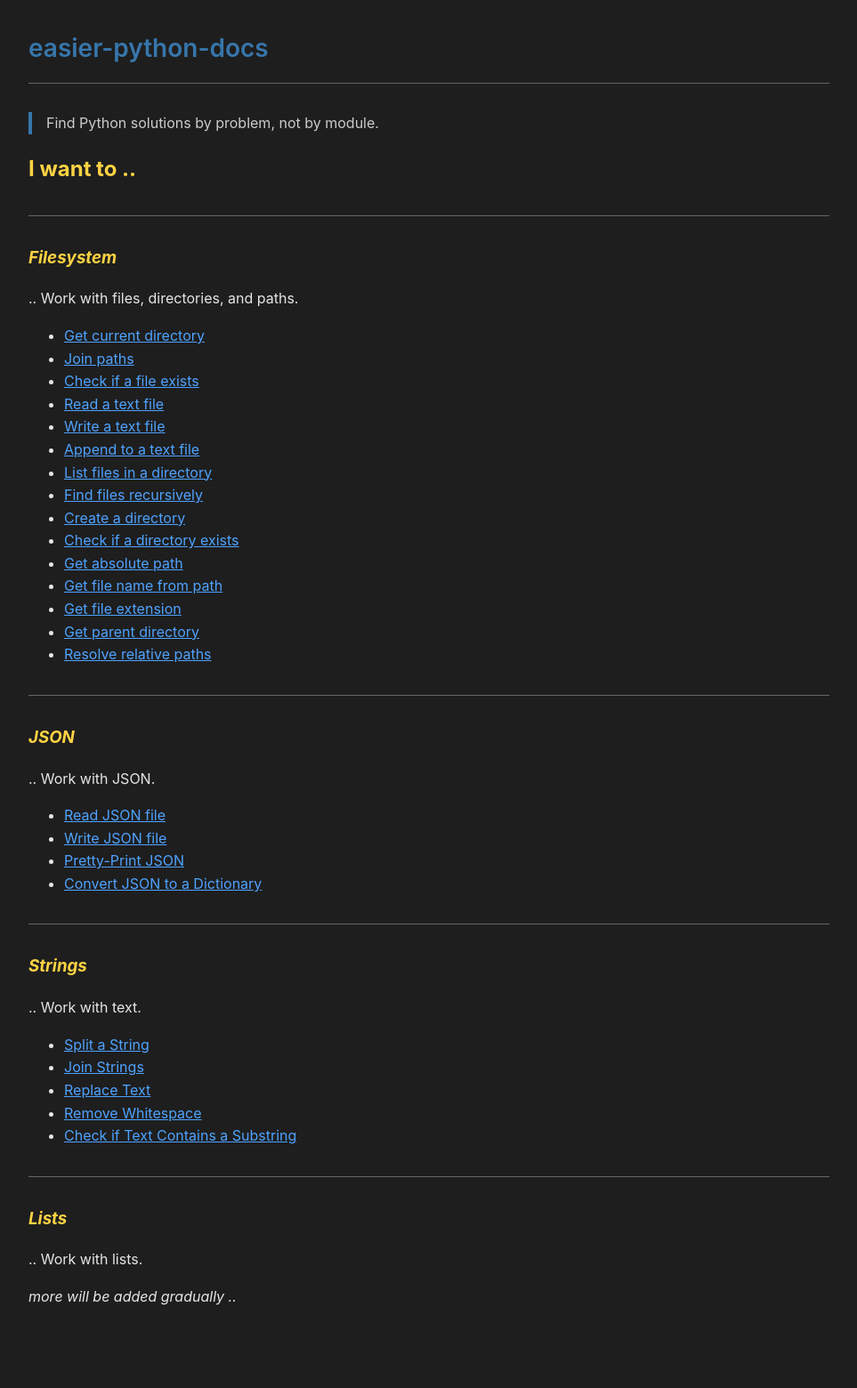
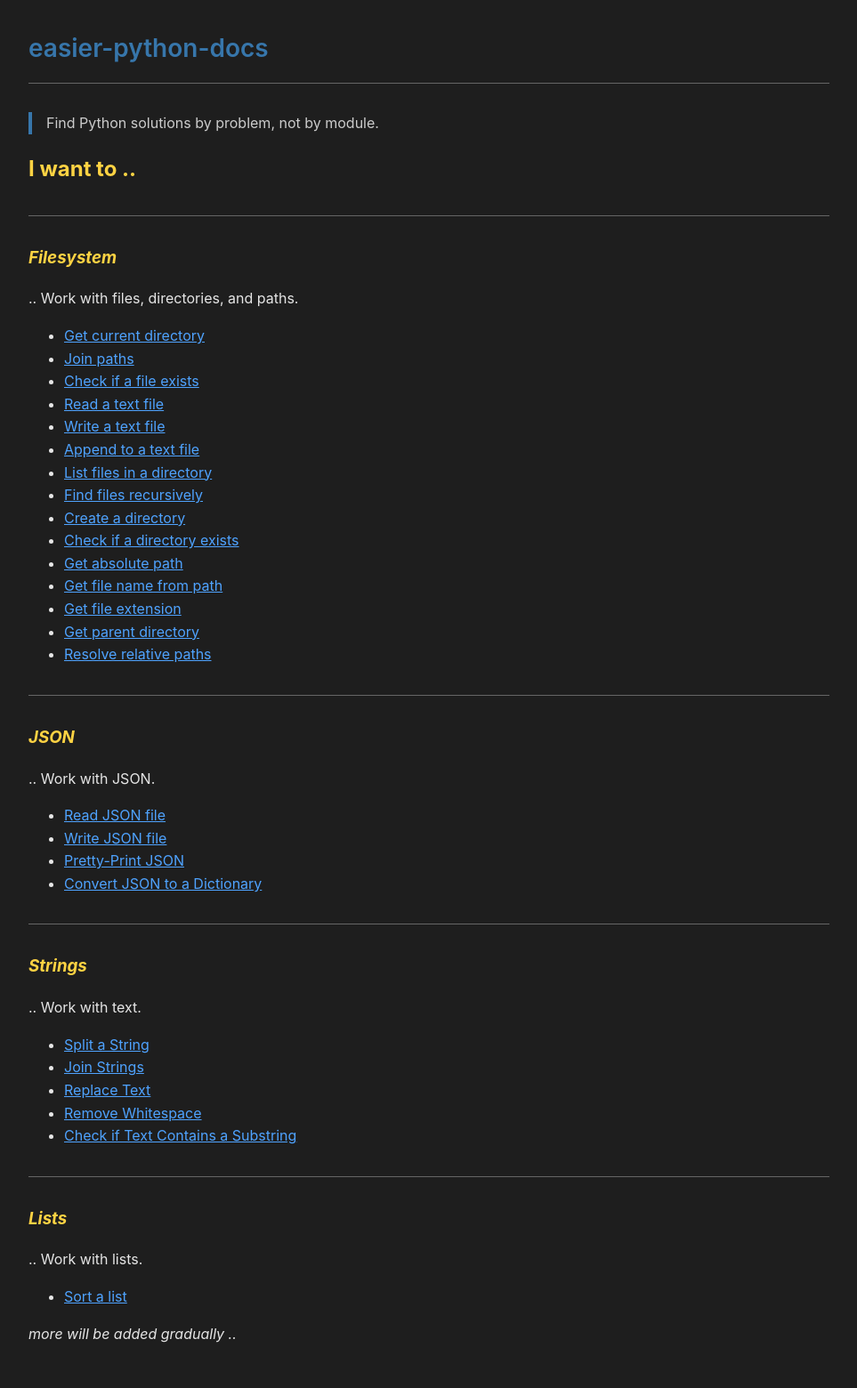
Before and after one commit to jbakchr/easier-python-docs, a Jekyll site: the page built from index.md, in a window 1280 px wide. Shown: the whole page at 89% size, without its empty margins (158-1121 px from the left). Built offline with Jekyll 4.4.1, drawn with Linux system fonts in a browser that asks for light colours; before the commit the page ends 1519 px from its top, so only the background shows below that.

Commit message:
docs(roadmap): add Sort a list entry

```diff
--- a/index.md
+++ b/index.md
@@ -57,6 +57,6 @@ layout: default
 
 .. Work with lists.
 
-
+- [Sort a list](lists/sort-a-list)
 
 _more will be added gradually .._
```
Also changed, not shown: ROADMAP.md (+4 -1 lines).
